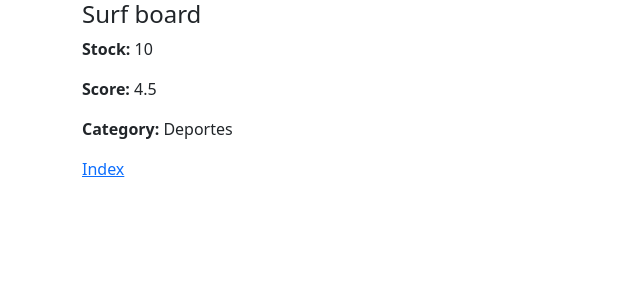
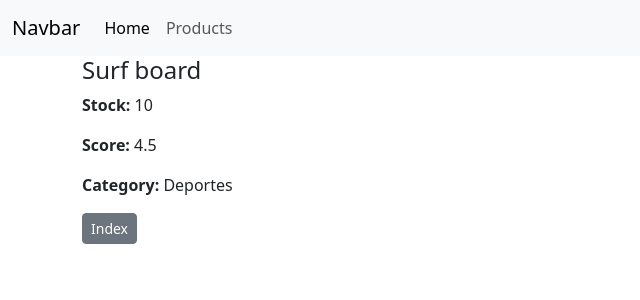
Before and after one commit to Andlo2013/productly, a Django app: page /productos/1 in a window 1280 px wide. Shown: the top 300 px of the page, without its empty margins (0-640 px from the left). Run offline with Django 4.2, Linux system fonts and the light colour scheme; data comes from the database, SQL or seed files in the repository.

Commit message:
Completed Django module

```diff
--- a/productly/urls.py
+++ b/productly/urls.py
@@ -15,8 +15,10 @@ Including another URLconf
 """
 from django.contrib import admin
 from django.urls import path, include
+from . import views
 
 urlpatterns = [
+    path('', views.inicio, name='inicio'),
     path('admin/', admin.site.urls),
     path('productos/', include('productos.urls')),
 ]
--- /dev/null
+++ b/productly/views.py
@@ -0,0 +1,6 @@
+from urllib import request
+from django.shortcuts import render
+
+
+def inicio(request):
+    return render(request, 'inicio.html')
--- a/productos/templates/detalle.html
+++ b/productos/templates/detalle.html
@@ -1,9 +1,10 @@
 {%extends 'base.html'%} {%block content%}
-<h4>{{producto.nombre}}</h1>
+<h4>{{producto.nombre}}</h4>
+
 <div>
   <p><strong>Stock: </strong>{{producto.stock}}</p>
   <p><strong>Score: </strong>{{producto.puntaje}}</p>
   <p><strong>Category: </strong>{{producto.categoria}}</p>
-  <a href="{%url 'productos:index'%}">Index</a>
+  <a class="btn btn-sm btn-secondary" href="{%url 'productos:index'%}">Index</a>
 </div>
 {%endblock%}
--- a/productos/templates/index.html
+++ b/productos/templates/index.html
@@ -1,5 +1,6 @@
 {% extends 'base.html' %} {% block content %}
 <h1>Productos</h1>
+<a class="btn btn-sm btn-primary" href="{% url "productos:formulario" %}">Add Item</a>
 <table class="table">
   <thead>
     <tr>
--- a/productos/templates/producto_form.html
+++ b/productos/templates/producto_form.html
@@ -1,7 +1,7 @@
 {%extends 'base.html'%} {% block content %}
 <form novalidate action="{% url 'productos:formulario'%}" method="post">
   {% csrf_token %} {{form}}
-  <input type="submit" value="Enviar" />
+  <input class="btn btn-sm btn-success" type="submit" value="Enviar" />
 </form>
 
 {%endblock%}
--- a/templates/base.html
+++ b/templates/base.html
@@ -12,6 +12,24 @@
     />
   </head>
   <body>
+    <nav class="navbar navbar-expand-lg navbar-light bg-light">
+      <div class="container-fluid">
+        <a class="navbar-brand" href="#">Navbar</a>
+        <button class="navbar-toggler" type="button" data-bs-toggle="collapse" data-bs-target="#navbarNav" aria-controls="navbarNav" aria-expanded="false" aria-label="Toggle navigation">
+          <span class="navbar-toggler-icon"></span>
+        </button>
+        <div class="collapse navbar-collapse" id="navbarNav">
+          <ul class="navbar-nav">
+            <li class="nav-item">
+              <a class="nav-link active" aria-current="page" href="{% url "inicio" %}">Home</a>
+            </li>
+            <li class="nav-item">
+              <a class="nav-link" href="{% url "productos:index" %}">Products</a>
+            </li>
+          </ul>
+        </div>
+      </div>
+    </nav>
     <div class="container">{% block content %} {% endblock %}</div>
     <script
       src="https://cdn.jsdelivr.net/npm/bootstrap@5.3.3/dist/js/bootstrap.bundle.min.js"
--- a/templates/form_snippet.html
+++ b/templates/form_snippet.html
@@ -1,7 +1,7 @@
 {% load add_attr %} {% for field in form %}
 <div class="mb-3">
-  {{ field.label_tag }} {% if field.errors %} {{
-  field|add_attr:"class:is-invalid" }} {% else %} {{ field }} {% endif %}
+  {{ field.label_tag }} {% if field.errors %}
+  {{field|add_attr:"class:is-invalid"}} {% else %} {{ field }} {% endif %}
   <div class="invalid-feedback">
     {% for error in field.errors %} {{ error }} {% endfor %}
   </div>
--- /dev/null
+++ b/templates/inicio.html
@@ -0,0 +1,2 @@
+{% extends "base.html" %} {% block content %} Hello world! welcome to productly!
+{%endblock%}
```
